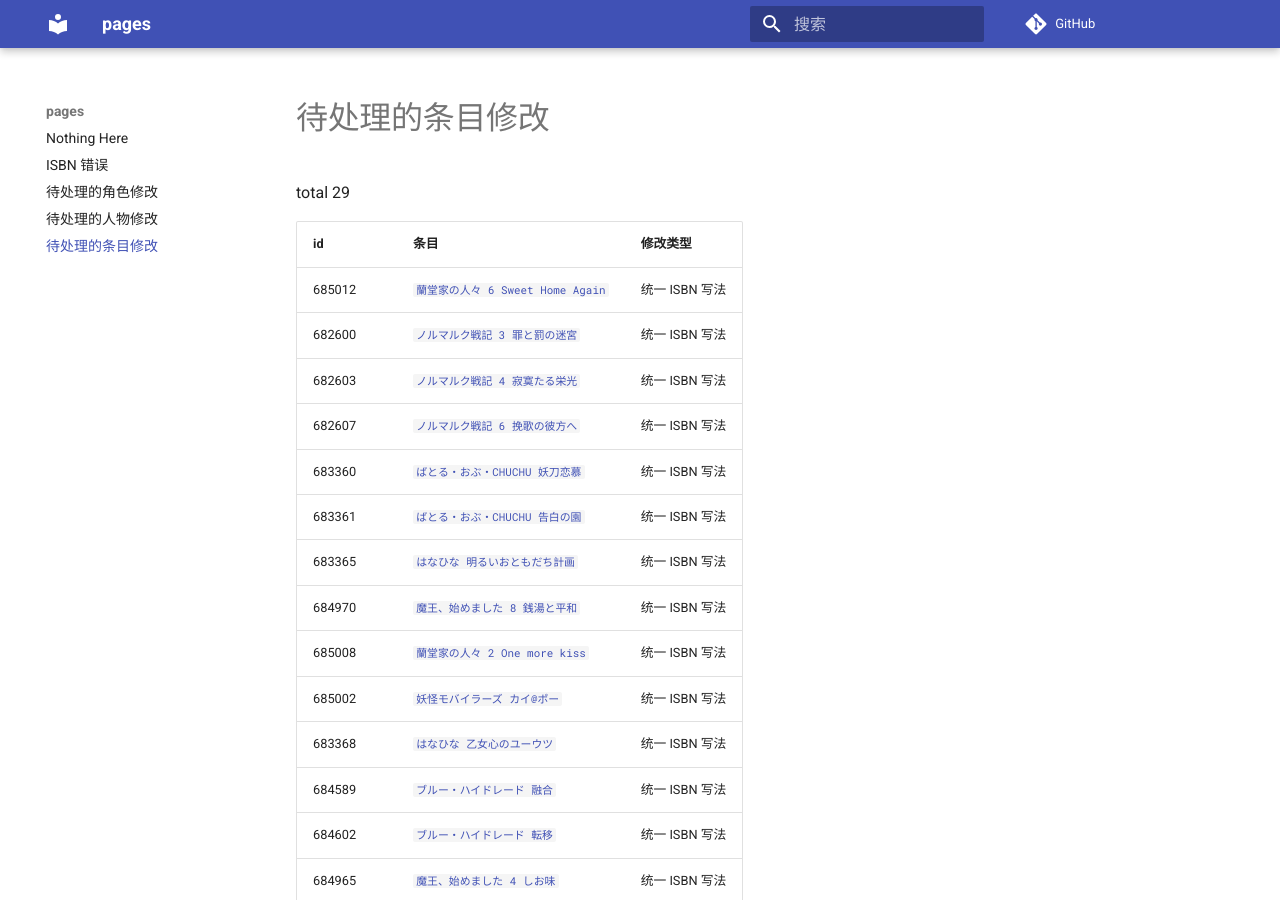
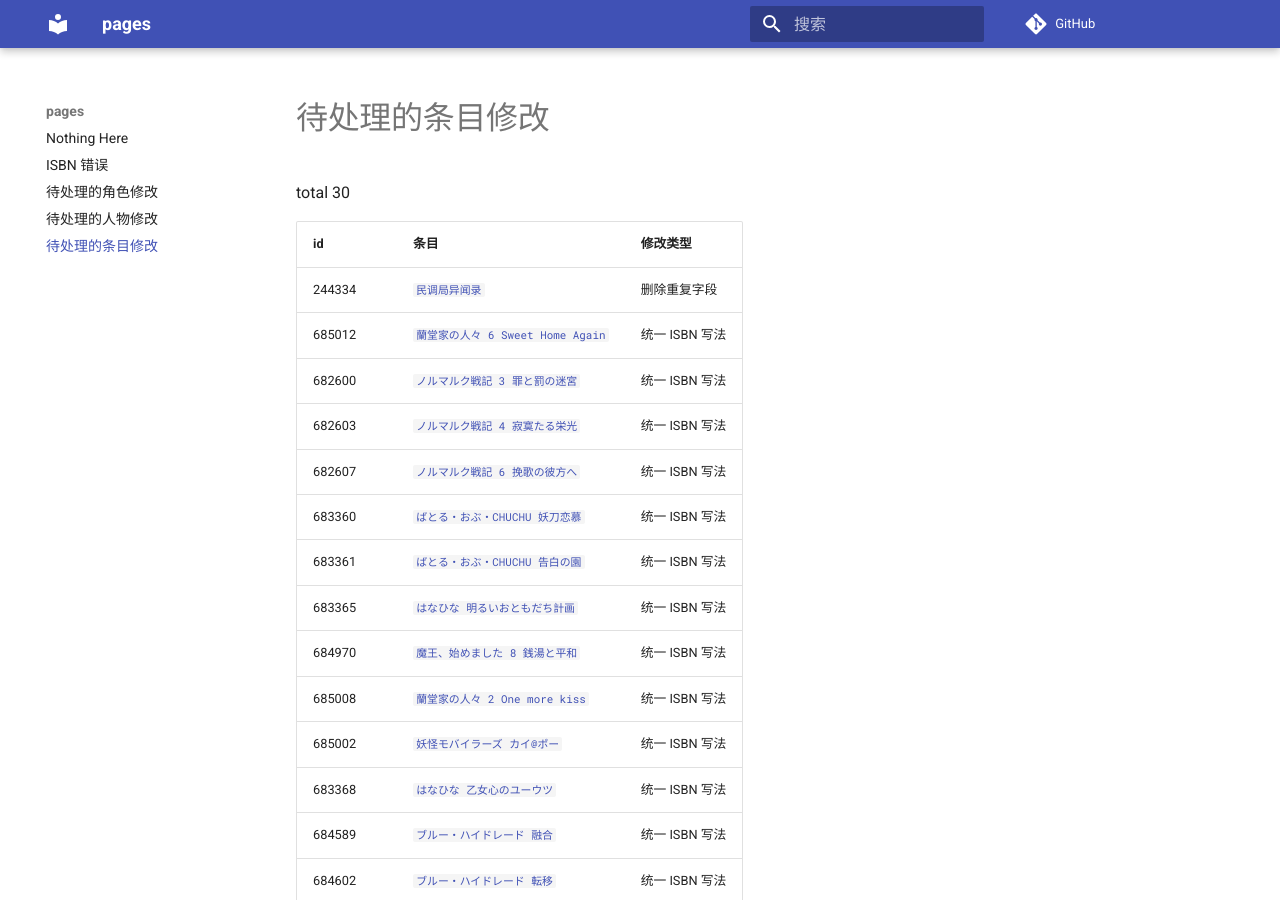
Before and after one commit to trim21/bangumi-pages, an MkDocs documentation site: the page built from docs/pending-subject-changes.md, in a window 1280 px wide and 900 px high. Built offline with MkDocs 1.6.1 and Material for MkDocs 9.7.7, drawn with Linux system fonts in a browser that asks for light colours; comment, search, counter and statistics services are not loaded.

Commit message:
update pending-changes.md

```diff
--- a/docs/pending-subject-changes.md
+++ b/docs/pending-subject-changes.md
@@ -1,9 +1,10 @@
 # 待处理的条目修改
 
-total 29
+total 30
 
 | id | 条目 | 修改类型 |
 | --- | --- | --- |
+| 244334 | [`民调局异闻录`](https://bgm.tv/subject/244334) | 删除重复字段 |
 | 685012 | [`蘭堂家の人々 6 Sweet Home Again`](https://bgm.tv/subject/685012) | 统一 ISBN 写法 |
 | 682600 | [`ノルマルク戦記 3 罪と罰の迷宮`](https://bgm.tv/subject/682600) | 统一 ISBN 写法 |
 | 682603 | [`ノルマルク戦記 4 寂寞たる栄光`](https://bgm.tv/subject/682603) | 统一 ISBN 写法 |
```
